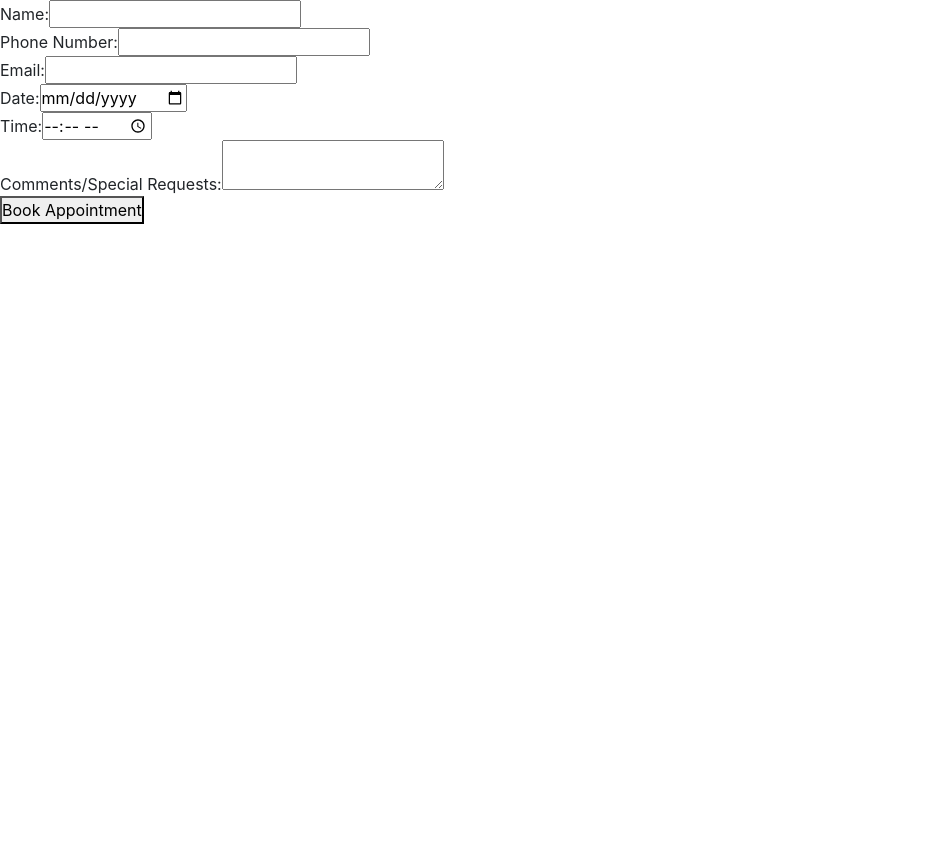
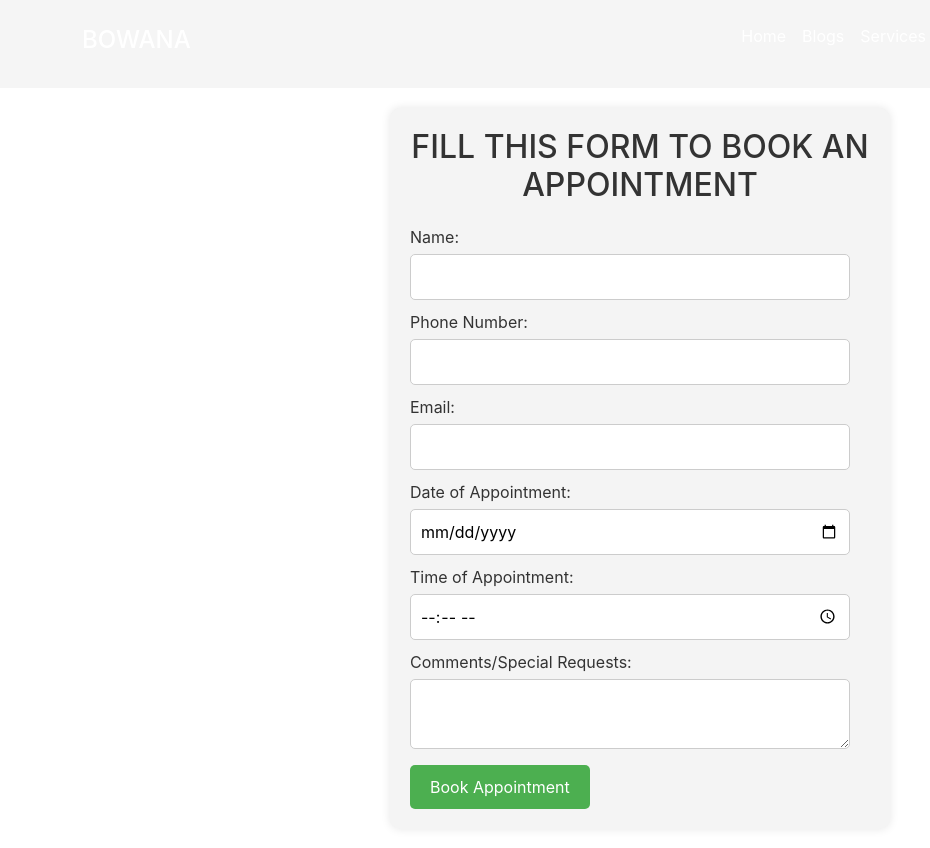
Before and after one commit to Mugao-joy/The-Bowana-Spa, a React (Vite) app: page /bookingform in a window 1280 px wide. Shown: the whole page, without its empty margins (0-930 px from the left). Before the commit the page ends 800 px from the top, so only its background shows below. Built offline with nearby package versions, Linux system fonts and the light colour scheme; the HTML template or start-up script is replaced by a standard one.

Commit message:
styled booking form to look more appealing

```diff
--- a/src/components/Booking.jsx
+++ b/src/components/Booking.jsx
@@ -1,15 +1,19 @@
 import React, { useState } from 'react';
-//name, phone, email, date, time, special request
-function BookingForm({ onBookAppointment }) {
-    const [name, setName] = useState('')
+import Navbar from './Navbar';
+import './bookingform.css'
+//import { Link } from 'react-router-dom';
+//name,phone,email,time,date,special request comments
+
+function Booking({ onBookAppointment }) {
+  const [name, setName] = useState('');
   const [phoneNumber, setPhoneNumber] = useState('')
   const [email, setEmail] = useState('')
   const [date, setDate] = useState('')
   const [time, setTime] = useState('')
   const [comments, setComments] = useState('')
 
-    const handleSubmit = (event) => {//will be called when form is submitted
-        event.preventDefault()
+  const handleSubmit = (event) => {
+    event.preventDefault();
     onBookAppointment({ name, phoneNumber, email, date, time, comments });
     // Reset form fields after submission
     setName('')
@@ -18,12 +22,19 @@
     setDate('')
     setTime('')
     setComments('')
-        // Reload the pag
-        window.location.reload()
+    // Reload the page
+    window.location.href = '/'
+
 }
 
 return (
+    <div>
+        <Navbar />
+
+        <div className="form-container">
+            <h2 className="form-title">FILL THIS FORM TO BOOK AN APPOINTMENT</h2>
             <form onSubmit={handleSubmit}>
+            {/* Name field */}
             <div>
                 <label>Name:</label>
                 <input
@@ -33,6 +44,8 @@
                 required
                 />
             </div>
+
+            {/* Phone number field */}
             <div>
                 <label>Phone Number:</label>
                 <input
@@ -42,6 +55,8 @@
                 required
                 />
             </div>
+
+            {/* Email field */}
             <div>
                 <label>Email:</label>
                 <input
@@ -51,8 +66,10 @@
                 required
                 />
             </div>
+
+            {/* Date field */}
             <div>
-            <label>Date:</label>
+                <label>Date of Appointment:</label>
                 <input
                 type="date"
                 value={date}
@@ -60,8 +77,10 @@
                 required
                 />
             </div>
+
+            {/* Time field */}
             <div>
-            <label>Time:</label>
+                <label>Time of Appointment:</label>
                 <input
                 type="time"
                 value={time}
@@ -69,6 +88,8 @@
                 required
                 />
             </div>
+
+            {/* Comments section */}
             <div>
                 <label>Comments/Special Requests:</label>
                 <textarea
@@ -76,9 +97,13 @@
                 onChange={(e) => setComments(e.target.value)}
                 />
             </div>
+
+            {/* Submit button */}
             <button type="submit">Book Appointment</button>
             </form>
+        </div>
+        </div>
     )
 }
 
-export default BookingForm
+export default Booking
--- /dev/null
+++ b/src/components/bookingform.css
@@ -0,0 +1,56 @@
+/*form container */
+.form-container {
+    max-width: 500px;
+    margin: 20px auto;
+    padding: 20px;
+    background-color: #f4f4f4;
+    border-radius: 10px;
+    box-shadow: 0 0 10px rgba(0, 0, 0, 0.1);
+  }
+
+  /*form title */
+  .form-title {
+    text-align: center;
+    margin-bottom: 20px;
+    color: #333;
+  }
+
+/*fields*/
+  .form-container label {
+    display: block;
+    margin-bottom: 5px;
+    color: #333;
+  }
+
+  .form-container input[type="text"],
+  .form-container input[type="tel"],
+  .form-container input[type="email"],
+  .form-container input[type="date"],
+  .form-container input[type="time"],
+  .form-container textarea {
+    width: calc(100% - 20px);
+    padding: 10px;
+    margin-bottom: 10px;
+    border: 1px solid #ccc;
+    border-radius: 5px;
+    box-sizing: border-box;
+  }
+
+  .form-container textarea {
+    resize: vertical;
+  }
+
+
+  .form-container button[type="submit"] {
+    background-color: #4caf50;
+    color: white;
+    padding: 10px 20px;
+    border: none;
+    border-radius: 5px;
+    cursor: pointer;
+    transition: background-color 0.3s ease;
+  }
+
+  .form-container button[type="submit"]:hover {
+    background-color: #45a049;
+  }
```
Lines whose indentation alone changed are shown as unchanged.
